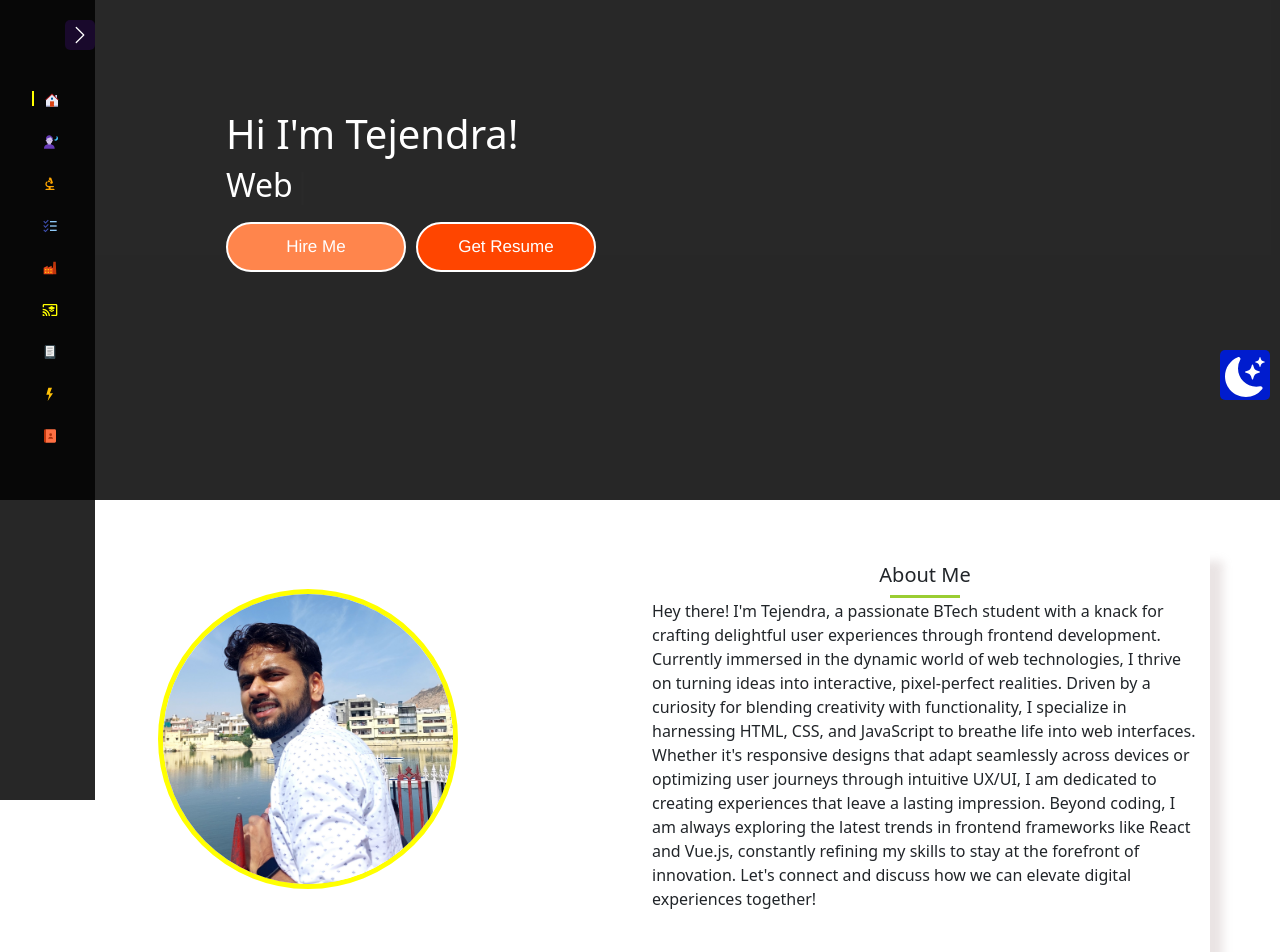
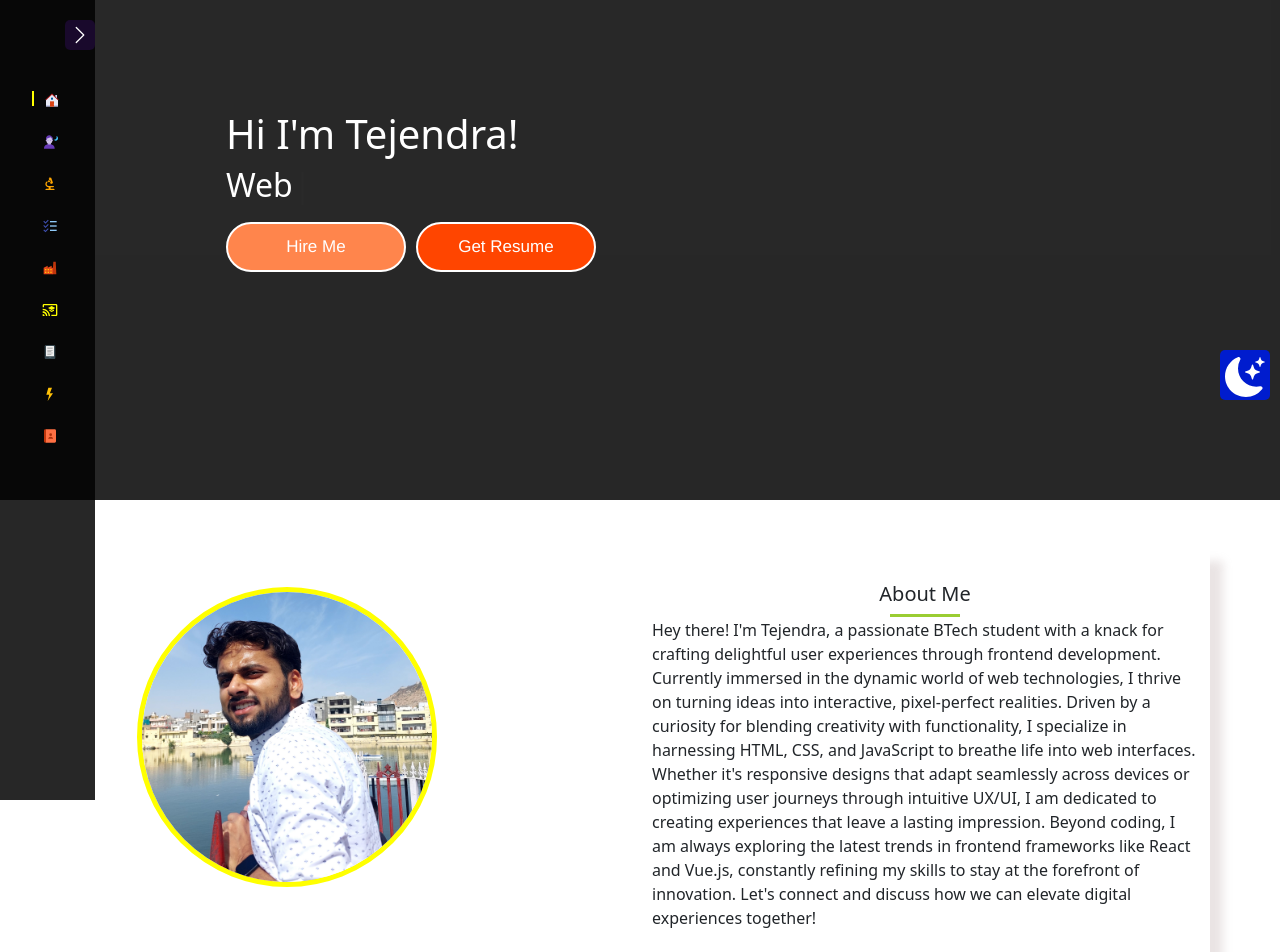
Before and after one commit to tejth/tejthPortfolio, a React (Vite) app: page / in a window 1280 px wide. Shown: the top 952 px of the page. Built offline with nearby package versions, Linux system fonts and the light colour scheme.

Commit message:
update css

```diff
--- a/src/Components/About/About.css
+++ b/src/Components/About/About.css
@@ -25,7 +25,10 @@
   margin-top: 50px;
   border: 5px solid yellow;
   object-fit: cover;
-  margin: 14%;
+  margin: 10%;
+  align-self: center;
+  align-items: center;
+  align-content: center;
 }
 
 .about-details {
```
